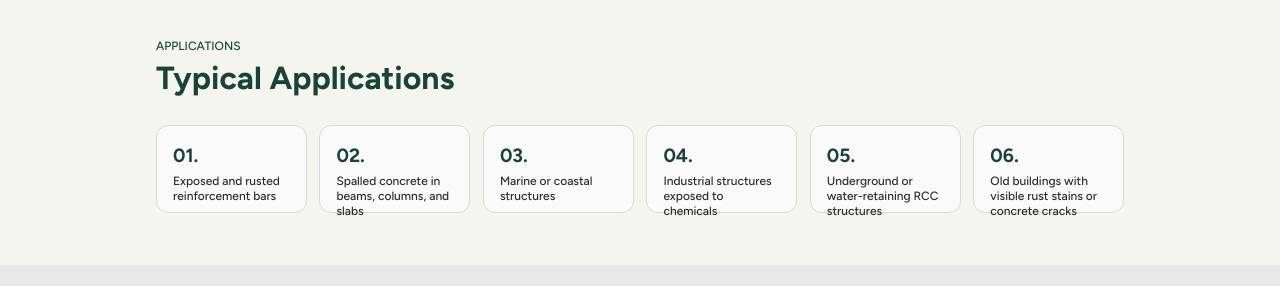
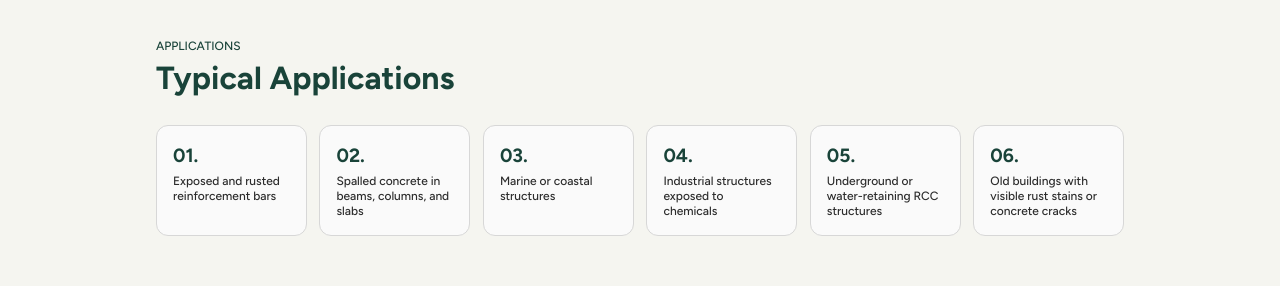
Before and after one commit to roninstack101/Ethios, a React (Vite) app: page /solutions/anti-corrosion-treatment in a window 1280 px wide. Shown: the part 1240-1526 px from the top of the page. Built offline with nearby package versions, Linux system fonts and the light colour scheme.

Commit message:
solution sub page issue solved

```diff
--- a/src/components/solutions/detail/DetailApplications.jsx
+++ b/src/components/solutions/detail/DetailApplications.jsx
@@ -10,7 +10,7 @@ function DetailApplications({ eyebrow, title, items }) {
       <div className="mt-8 grid grid-cols-2 gap-4 sm:grid-cols-3 lg:grid-cols-6">
         {items.map((label, i) => (
           <Reveal key={label} delay={(i % 6) * 70} className="h-full">
-            <div className="h-[110px] rounded-[15px] border border-line bg-card p-5 transition-[transform,box-shadow,border-color] duration-300 hover:-translate-y-1 hover:border-forest/40 hover:shadow-lg">
+            <div className="h-full min-h-[110px] rounded-[15px] border border-line bg-card p-5 transition-[transform,box-shadow,border-color] duration-300 hover:-translate-y-1 hover:border-forest/40 hover:shadow-lg">
               <p className="text-[24px] font-bold capitalize text-forest">
                 {String(i + 1).padStart(2, '0')}.
               </p>
```
